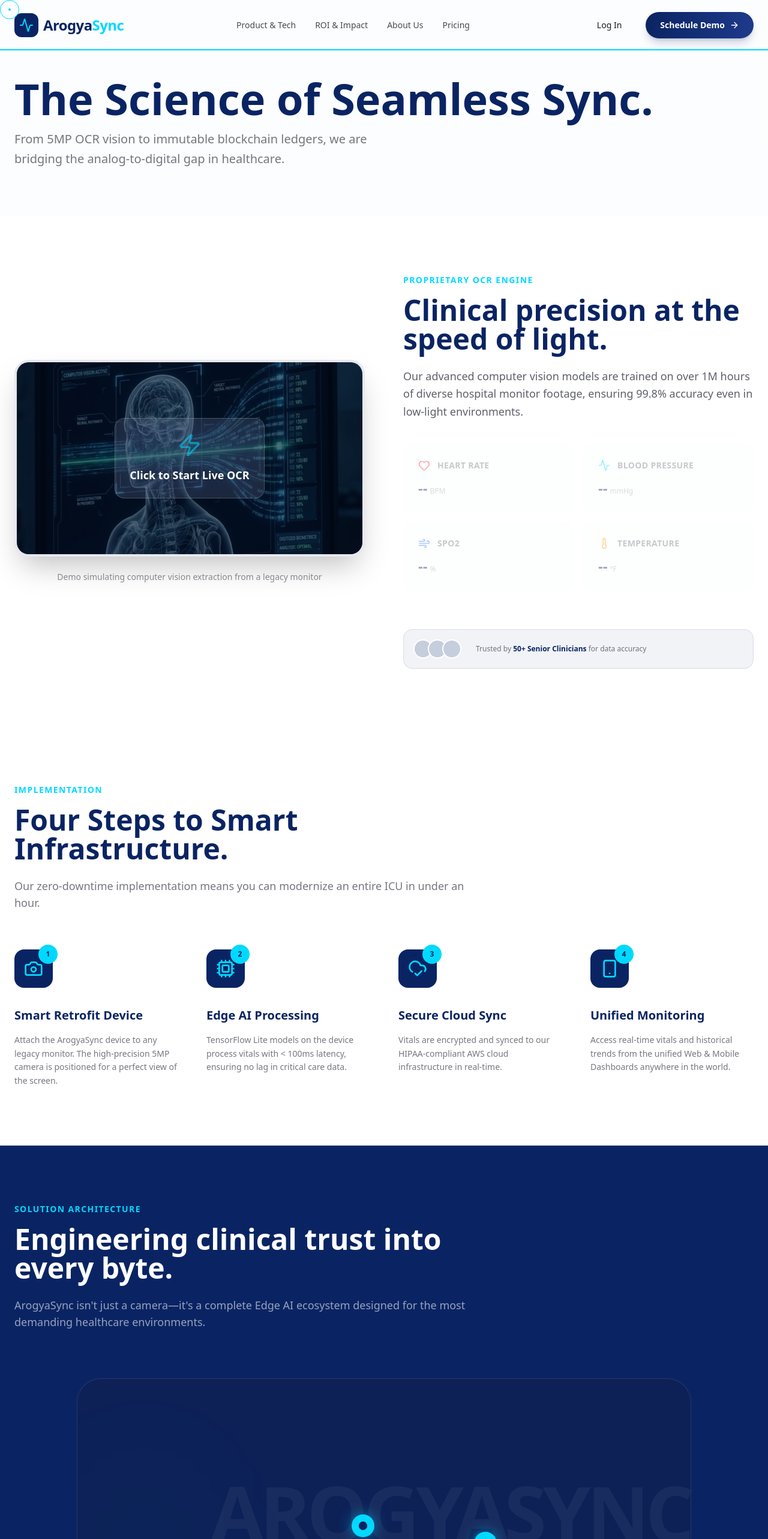
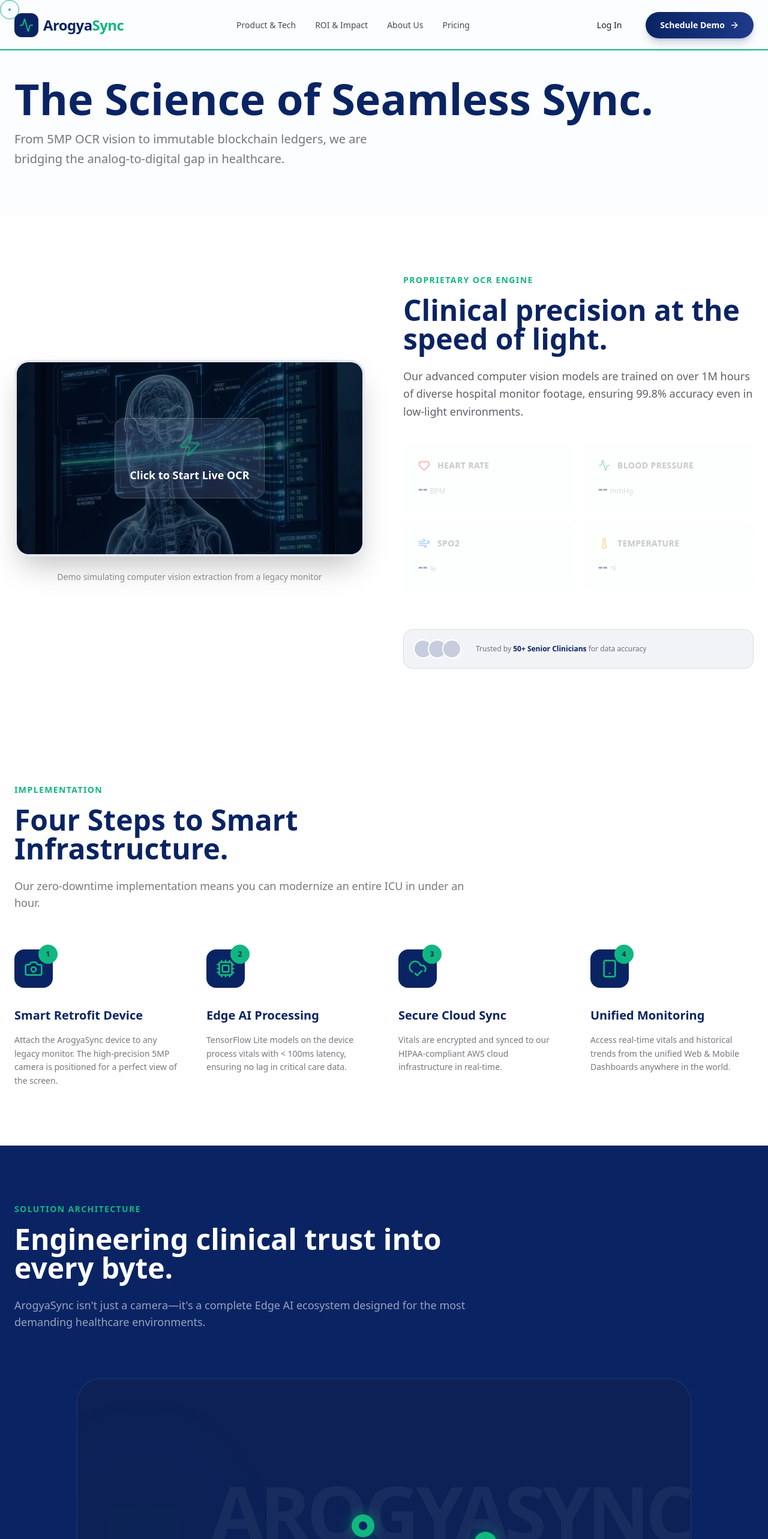
Before and after one commit to Cvv9/ArogyaSync_Website, a Next.js app: page /product in a window 1280 px wide. Shown: the top 2566 px of the page at 60% size. Built offline with nearby package versions, Linux system fonts and the light colour scheme.

Commit message:
style: Update teal and success colors across the application to align with the new app design.

```diff
--- a/src/app/globals.css
+++ b/src/app/globals.css
@@ -2,10 +2,10 @@
 
 @theme {
   --color-navy: #0A2463;
-  --color-teal: #00D9FF;
+  --color-teal: #10B77F; /* Synced with App Design */
   --color-clinical-white: #FFFFFF;
   --color-soft-gray: #F5F7FA;
-  --color-success: #00C48C;
+  --color-success: #10B77F;
   --color-alert: #FFB020;
   --color-charcoal: #1A1D29;
   --color-silver: #C0C5CE;
--- a/src/components/sections/OCRShowcase.tsx
+++ b/src/components/sections/OCRShowcase.tsx
@@ -71,7 +71,7 @@
                                         initial={{ top: "0%" }}
                                         animate={{ top: "100%" }}
                                         transition={{ duration: vitals.length * 0.8, ease: "linear" }}
-                                        className="absolute left-0 right-0 h-1 bg-gradient-to-r from-transparent via-teal to-transparent z-20 shadow-[0_0_20px_rgba(0,217,255,0.8)]"
+                                        className="absolute left-0 right-0 h-1 bg-gradient-to-r from-transparent via-teal to-transparent z-20 shadow-[0_0_20px_rgba(16,183,127,0.8)]"
                                     />
                                 )}
                             </AnimatePresence>
--- a/src/components/sections/SolutionArchitecture.tsx
+++ b/src/components/sections/SolutionArchitecture.tsx
@@ -84,7 +84,7 @@
                             <motion.div
                                 animate={{ scale: [1, 1.2, 1] }}
                                 transition={{ duration: 2, repeat: Infinity }}
-                                className="w-8 h-8 bg-teal rounded-full flex items-center justify-center shadow-[0_0_20px_rgba(0,217,255,0.5)] group-hover:bg-clinical-white transition-colors"
+                                className="w-8 h-8 bg-teal rounded-full flex items-center justify-center shadow-[0_0_20px_rgba(16,183,127,0.5)] group-hover:bg-clinical-white transition-colors"
                             >
                                 <div className="w-3 h-3 bg-navy rounded-full" />
                             </motion.div>
--- a/src/components/ui/CustomCursor.tsx
+++ b/src/components/ui/CustomCursor.tsx
@@ -40,7 +40,7 @@
                 x: cursorX,
                 y: cursorY,
                 scale: isHovering ? 2.5 : 1,
-                backgroundColor: isHovering ? "rgba(0, 217, 255, 0.1)" : "transparent",
+                backgroundColor: isHovering ? "rgba(16, 183, 127, 0.1)" : "transparent",
             }}
             transition={{ type: "spring", stiffness: 250, damping: 20 }}
         >
```
